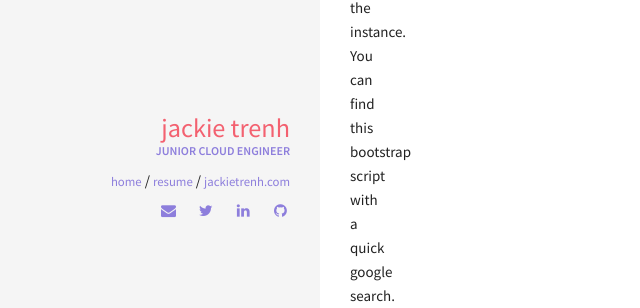
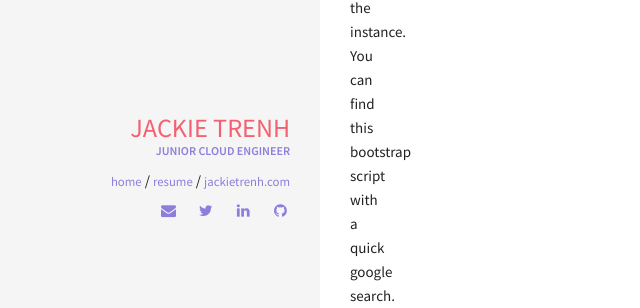
Before and after one commit to jt96/jt96.github.io, a Jekyll site: the page built from _posts/2020-02-10-hello-world.md, in a window 1280 px wide. Shown: the part 1866-2174 px from the top of the page, without its empty margins (0-640 px from the left). Built offline with Jekyll 4.4.1, drawn with Linux system fonts in a browser that asks for light colours.

Commit message:
uppercase name

```diff
--- a/_sass/pages/_layout.scss
+++ b/_sass/pages/_layout.scss
@@ -33,7 +33,7 @@
     display: block;
     color: #F36170;
     font-size: 1.75em;
-    text-transform: lowercase;
+    text-transform: uppercase;
   }
   .author_job {
     display: block;
```
